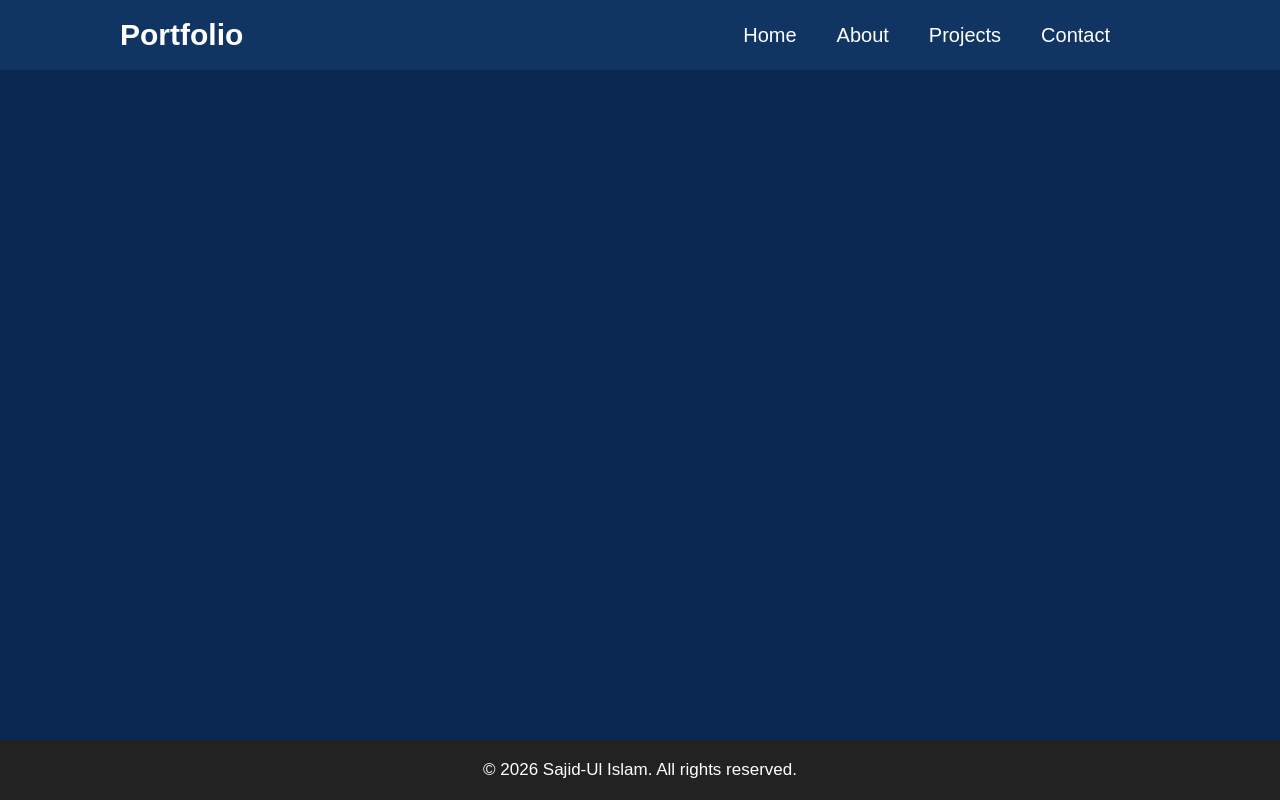
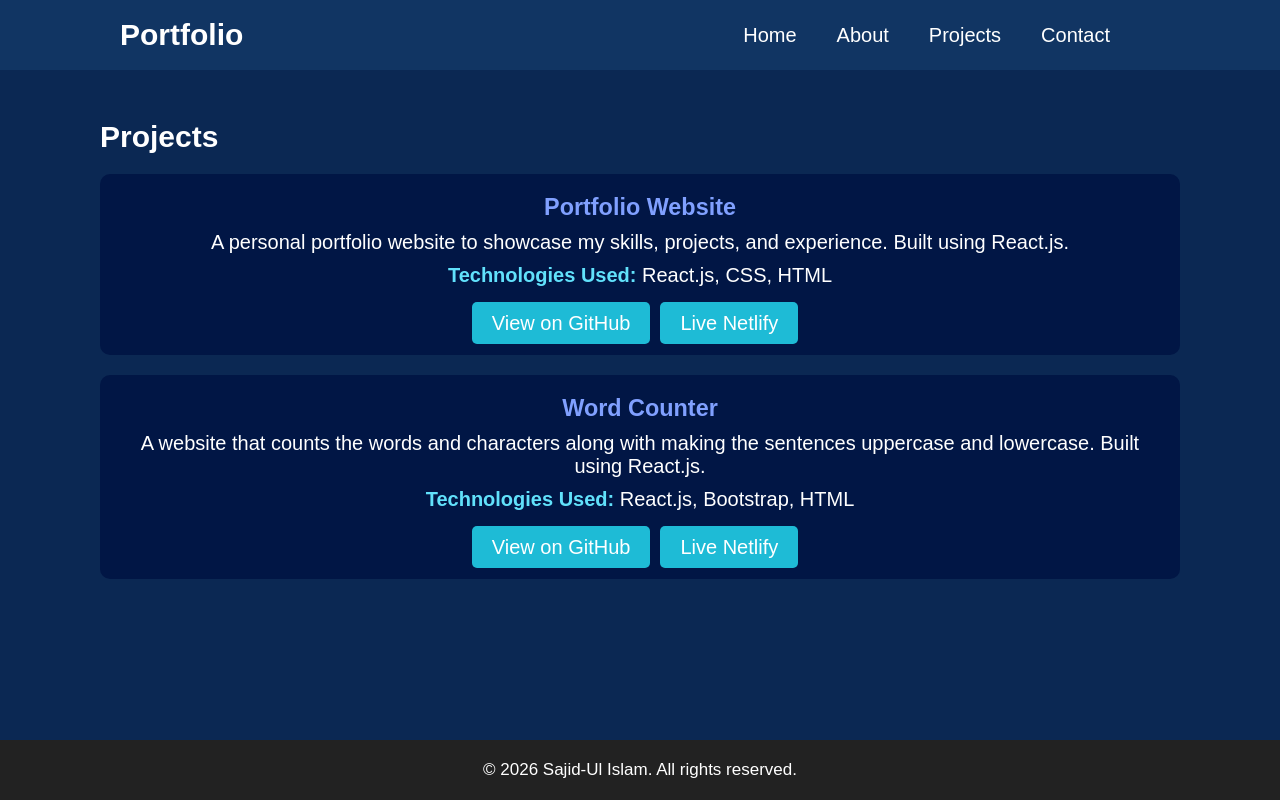
Before and after one commit to Saj1d-prompt/Portfolio, a React (Create React App) app: page /project in a window 1280 px wide. Built offline with nearby package versions, Linux system fonts and the light colour scheme.

Commit message:
Projects Component

```diff
--- a/src/App.js
+++ b/src/App.js
@@ -4,11 +4,11 @@ import Footer from './Components/Footer';
 import Intro from './Components/Intro';
 import Navbar from './Components/Navbar';
 import About from './Components/About';
+import Project from './Components/Project';
 import {
   BrowserRouter as Router,
   Routes,
   Route,
-  Link
 } from "react-router-dom";
 
 
@@ -20,6 +20,7 @@ function App() {
         <Routes>
           <Route path="/" element={<Intro/>}/>
           <Route path="/about" element={<About/>}/>
+          <Route path="/project" element={<Project/>}/>
         </Routes>
         <Footer/>
       </div>
--- a/src/Components/Navbar.js
+++ b/src/Components/Navbar.js
@@ -8,7 +8,7 @@ export default function Navbar() {
       <nav className="links">
         <Link to="/">Home</Link>
         <Link to="/about">About</Link>
-        <Link to="/">Projects</Link>
+        <Link to="/project">Projects</Link>
         <Link to="/">Contact</Link>
       </nav>
     </header>
--- /dev/null
+++ b/src/Components/Project.css
@@ -0,0 +1,46 @@
+body{
+    margin:0;
+    padding:0;
+    box-sizing:border-box;
+    font-family: 'Poppins', sans-serif;
+    background-color: rgb(11, 40, 83);
+    color:white;
+}
+h2{
+    text-align: start;
+    margin-left: 100px;
+    margin-top: 50px;
+    font-size: 30px;
+}
+.projectItem{
+    background-color: #011645;
+    margin: 20px 100px;
+    padding: 20px;
+    border-radius: 10px;
+    font-size: 20px;
+    display: flex;
+    flex-direction: column;
+    gap: 10px;
+}
+.projectH3{
+    color:#80a0ff;
+}
+.tech{
+    color:#61e1fb;
+    font-weight: bold;
+}
+.buttons{
+    margin-top: 15px;
+}
+.buttons a{
+    text-decoration: none;
+    color: white;
+    background-color: #1ebbd6;
+    padding: 10px 20px;
+    border-radius: 5px;
+    margin-right: 10px;
+}
+.buttons a:hover{
+    background-color: #1695a8;
+    color:black
+}
--- /dev/null
+++ b/src/Components/Project.js
@@ -0,0 +1,28 @@
+import React from 'react'
+import './Project.css'
+
+export default function Project() {
+  return (
+    <div>
+      <h2>Projects</h2>
+        <div className='projectItem'>
+            <h3 className='projectH3'>Portfolio Website</h3>
+            <p>A personal portfolio website to showcase my skills, projects, and experience. Built using React.js.</p>
+            <p><span className='tech'>Technologies Used:</span> React.js, CSS, HTML</p>
+            <div className='buttons'>
+                <a href="https://github.com/Saj1d-prompt/Portfolio" target="_blank" rel="noopener noreferrer">View on GitHub</a>
+                <a href="https://yourportfolio.com" target="_blank" rel="noopener noreferrer">Live Netlify</a>
+            </div>
+        </div>
+        <div className='projectItem'>
+            <h3 className='projectH3'>Word Counter</h3>
+            <p>A website that counts the words and characters along with making the sentences uppercase and lowercase. Built using React.js.</p>
+            <p><span className='tech'>Technologies Used:</span> React.js, Bootstrap, HTML</p>
+            <div className='buttons'>
+                <a href="https://github.com/Saj1d-prompt/Word-Counter" target="_blank" rel="noopener noreferrer">View on GitHub</a>
+                <a href="https://wordcounter25.netlify.app/" target="_blank" rel="noopener noreferrer">Live Netlify</a>
+            </div>
+        </div>
+    </div>
+  )
+}
```
